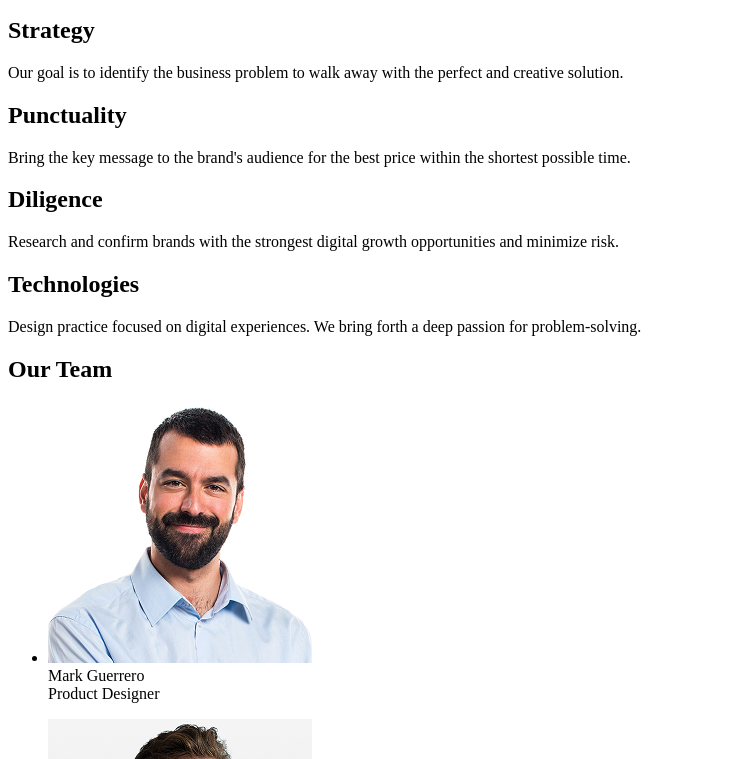
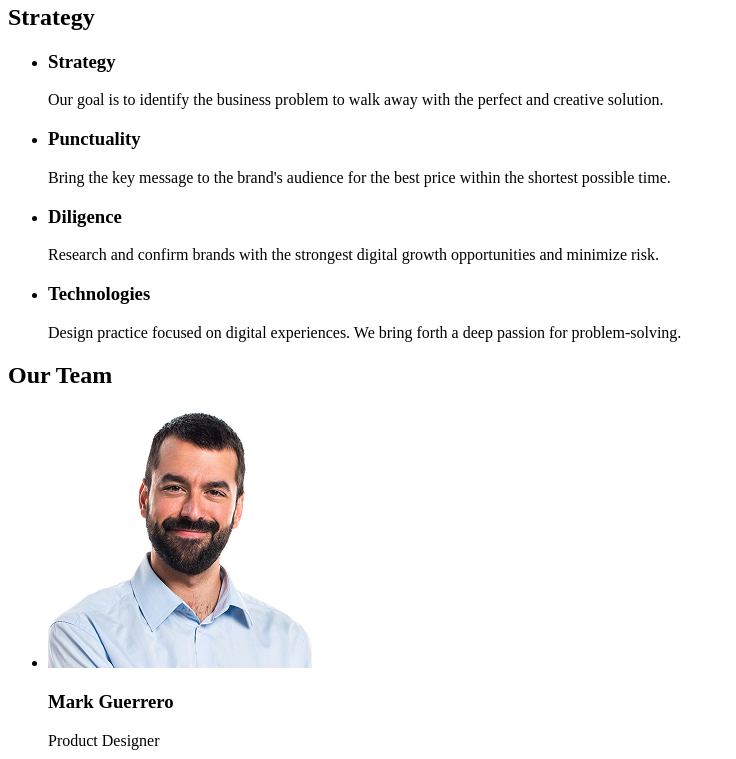
Before and after one commit to ikeroM3/goit-markup-hw-02, a plain HTML site: page index.html in a window 1280 px wide. Shown: the part 234-993 px from the top of the page, without its empty margins (0-736 px from the left). Drawn offline with Linux system fonts and the light colour scheme.

Commit message:
index.html

```diff
--- a/index.html
+++ b/index.html
@@ -8,44 +8,52 @@
   </head>
   <body>
     <header>
-      <span class="logo">WEB<span class="studio">STUDIO</span></span>
-
       <nav>
+        <a href="./index.html">WebStudio</a>
         <ul>
           <li><a href="#studio">Studio</a></li>
           <li><a href="#Portfolio">Portfolio</a></li>
           <li><a href="#Contacts">Contacts</a></li>
         </ul>
       </nav>
-      <a href="mailto:info@devstudio.com">info@devstudio.com</a>
-      <a href="tel:+11(000)111-11-11">+11 (000) 111-11-11</a>
+      <address>
+        <a href="mailto:info@devstudio.com">info@devstudio.com</a>
+        <a href="tel:+11000111-11-11">+11 (000) 111-11-11</a>
+      </address>
     </header>
+
     <main>
-      <h1>Effective Solutions for Your Business</h1>
-      <button type="button">Order Service</button>
-
+      <section>
+        <h1>Effective Solutions for Your Business</h1>
+        <button type="button">Order Service</button>
+      </section>
       <section>
         <h2>Strategy</h2>
-        <p>
-          Our goal is to identify the business problem to walk away with the
-          perfect and creative solution.
-        </p>
-      </section>
-      <h2>Punctuality</h2>
-      <p>
-        Bring the key message to the brand's audience for the best price within
-        the shortest possible time.
-      </p>
-      <h2>Diligence</h2>
-      <p>
-        Research and confirm brands with the strongest digital growth
-        opportunities and minimize risk.
-      </p>
-      <h2>Technologies</h2>
-      <p>
-        Design practice focused on digital experiences. We bring forth a deep
-        passion for problem-solving.
-      </p>
+        <ul>
+          <li>
+            <h3>
+              Strategy
+            </h3>
+            <p>Our goal is to identify the business problem to walk away with the perfect and creative solution.
+         </p>
+          </li>
+          <li>
+            <h3>
+              Punctuality
+            </h3>
+            <p>
+              Bring the key message to the brand's audience for the best price within the shortest possible time.
+            </p>
+          </li>
+          <li>
+            <h3>Diligence</h3>
+            <p>Research and confirm brands with the strongest digital growth opportunities and minimize risk.</p>
+          </li>
+          <li>
+            <h3>Technologies</h3>
+            <p>Design practice focused on digital experiences. We bring forth a deep passion for problem-solving.</p>
+          </li>
+        </ul>
 
       <section>
         <h2>Our Team</h2>
@@ -56,7 +64,8 @@
               alt="Product Designer"
               width="264"
               height="260"
-            /><br />Mark Guerrero<br />Product Designer
+            /><h3>Mark Guerrero</h3>
+            <p>Product Designer</p>
           </li>
         </ul>
         <ul>
@@ -66,7 +75,7 @@
               alt="Frontend Developer"
               width="264"
               height="260"
-            /><br />Tom Ford<br />Frontend Developer
+            /><p>Tom Ford</p>
           </li>
         </ul>
         <ul>
@@ -76,7 +85,8 @@
               alt="Marketing"
               width="264"
               height="260"
-            /><br />Camila Garcia<br />Marketing
+            /><h3>Camila Garcia</h3>
+            <p>Marketing</p>
           </li>
         </ul>
         <ul>
@@ -86,15 +96,14 @@
               alt="UI Designer"
               width="264"
               height="260"
-            /><br />Daniel Wilson<br />UI Designer
+            /><h3>Daniel Wilson</h3>
+            <p>UI Designer</p>
           </li>
         </ul>
       </section>
     </main>
     <footer>
-      <div class="logo-footer">
-        <span class="web">WEB<span class="studio">STUDIO</span></span>
-      </div>
+      <a href="./index.html">WebStudio</a>
       <p>
         Increase the flow of customers and sales for your business with digital
         marketing & growth solutions.
```
